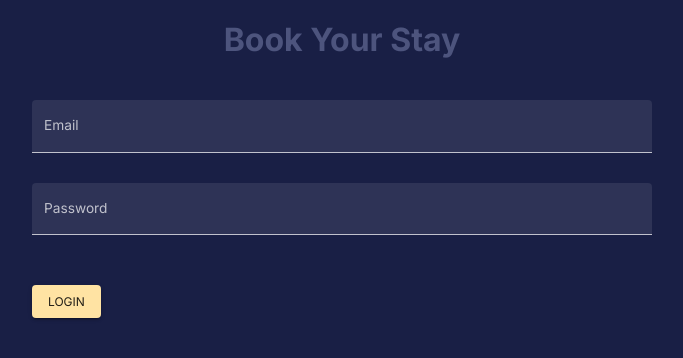
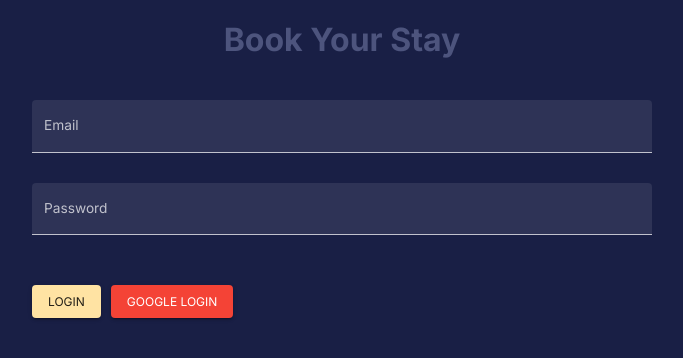
Before and after one commit to Mohammed-Safwan-k/Book_Your_Stay--Resort_Frontend, a React (Create React App) app: page / in a window 1280 px wide. Shown: the top 358 px of the page, without its empty margins (298-981 px from the left). Built offline with nearby package versions, Linux system fonts and the light colour scheme.

Commit message:
starting login side

```diff
--- a/src/api/index.js
+++ b/src/api/index.js
@@ -2,4 +2,6 @@ import axios from "axios";
 
 const PORT = process.env.REACT_APP_PORT;
 
+export const login = () => axios.post()
+
 export const getAllRooms = () => axios.get(`${PORT}room`);
--- a/src/scenes/Register/Login.jsx
+++ b/src/scenes/Register/Login.jsx
@@ -3,6 +3,8 @@ import { Box, TextField, Button, Typography } from "@mui/material";
 import { Formik } from "formik";
 import * as yup from "yup";
 import useMediaQuery from "@mui/material/useMediaQuery";
+
+import { GoogleLogin } from "react-google-login";
 
 const initialValues = {
   email: "",
@@ -24,7 +26,13 @@ const Login = () => {
 
   return (
     <Box>
-      <Box width="100%" p="1rem 6%" textAlign="center" display="flex" justifyContent="center">
+      <Box
+        width="100%"
+        p="1rem 6%"
+        textAlign="center"
+        display="flex"
+        justifyContent="center"
+      >
         <Typography fontWeight="bold" fontSize="32px" color="primary">
           Book Your Stay
         </Typography>
@@ -84,6 +92,14 @@ const Login = () => {
                   <Button type="submit" color="secondary" variant="contained">
                     Login
                   </Button>
+                  <Button
+                    type="submit"
+                    color="error"
+                    variant="contained"
+                    sx={{ marginLeft: "10px" }}
+                  >
+                    Google Login
+                  </Button>
                 </Box>
               </Box>
             </form>
```
